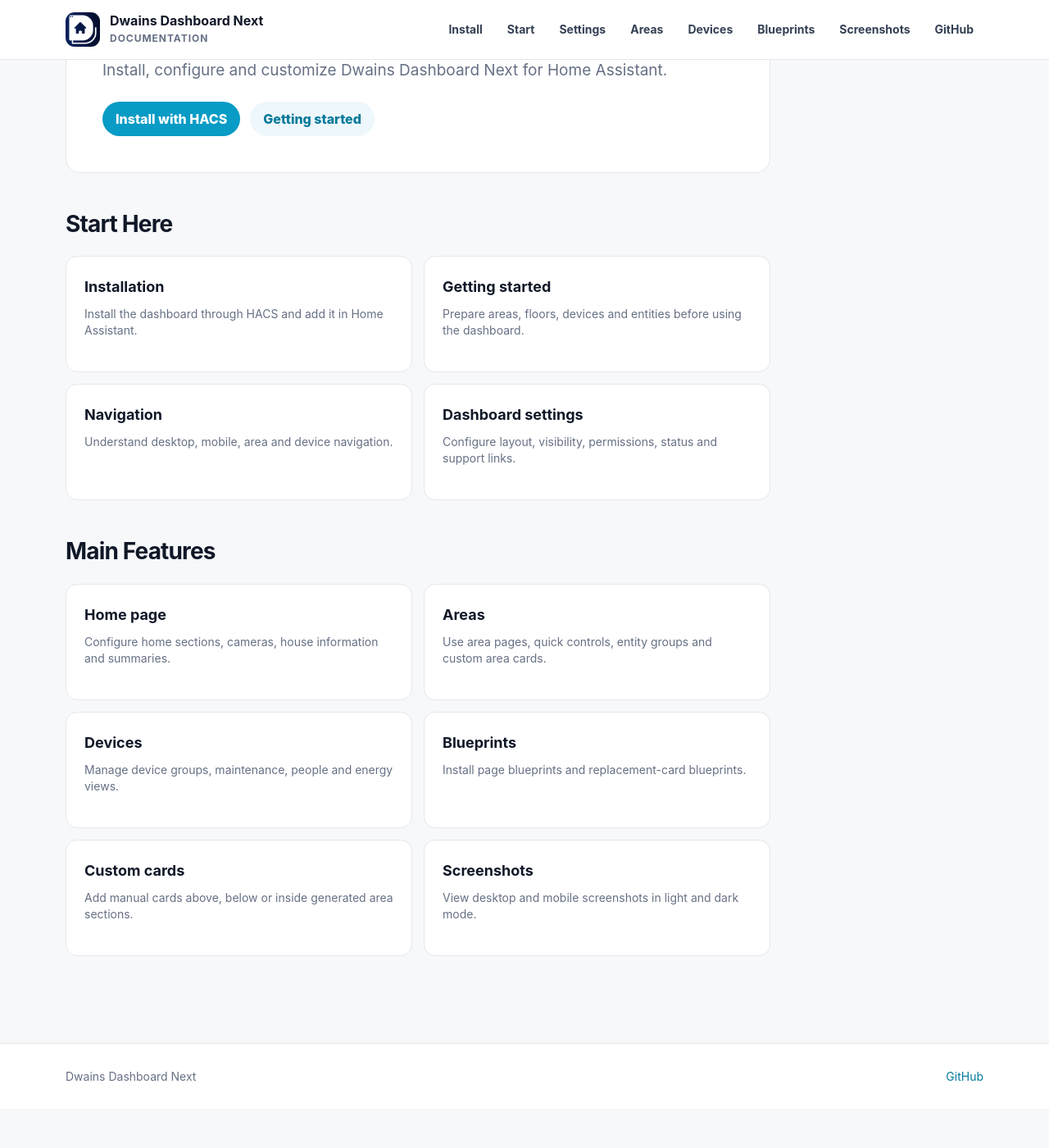
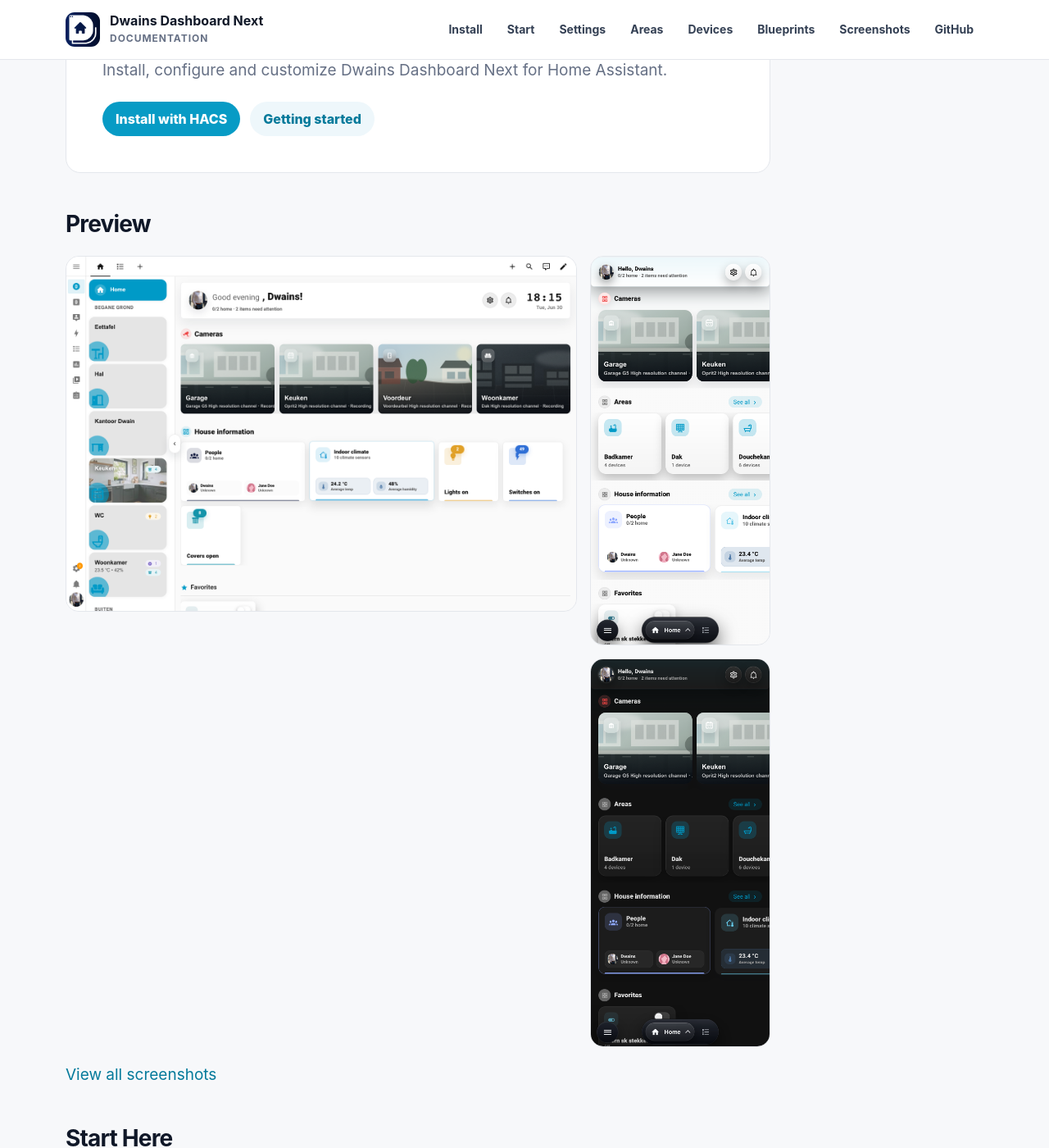
Before and after one commit to dwainscheeren/dwains-dashboard-next, a Jekyll site: the page built from docs/index.md, in a window 1280 px wide and 1400 px high, scrolled down 251 px. Shown: the whole window at 82% size. Built offline with Jekyll 4.4.1, drawn with Linux system fonts in a browser that asks for light colours; our own code applies the rules of GitHub Pages for plain Markdown files; before the commit the page ends 1603 px from its top, so only the background shows below that.

Commit message:
Show screenshots on documentation home

```diff
--- a/docs/assets/docs.css
+++ b/docs/assets/docs.css
@@ -285,6 +285,38 @@ img {
   color: var(--accent-dark);
 }
 
+.screenshot-preview {
+  display: grid;
+  grid-template-columns: minmax(0, 1fr) 220px;
+  gap: 16px;
+  align-items: start;
+  margin: 18px 0 10px;
+}
+
+.screenshot-preview a {
+  display: block;
+  border: 1px solid var(--line);
+  border-radius: 16px;
+  background: var(--surface);
+  overflow: hidden;
+}
+
+.screenshot-preview a:hover {
+  border-color: rgba(7, 155, 197, 0.42);
+  text-decoration: none;
+}
+
+.screenshot-preview img {
+  display: block;
+  width: 100%;
+  border-radius: 0;
+}
+
+.screenshot-preview__mobile {
+  display: grid;
+  gap: 16px;
+}
+
 .doc-grid {
   display: grid;
   grid-template-columns: repeat(2, minmax(0, 1fr));
@@ -358,6 +390,14 @@ img {
     grid-template-columns: 1fr;
   }
 
+  .screenshot-preview {
+    grid-template-columns: 1fr;
+  }
+
+  .screenshot-preview__mobile {
+    grid-template-columns: repeat(2, minmax(0, 1fr));
+  }
+
   .site-footer__inner {
     display: block;
   }
--- a/docs/index.md
+++ b/docs/index.md
@@ -6,6 +6,24 @@
     <a class="button button--secondary" href="getting-started.html">Getting started</a>
   </div>
 </section>
+
+## Preview
+
+<div class="screenshot-preview">
+  <a class="screenshot-preview__desktop" href="screenshots.html">
+    <img src="screenshots/light/desktop/home.png" alt="Dwains Dashboard Next desktop home screen in light mode">
+  </a>
+  <div class="screenshot-preview__mobile">
+    <a href="screenshots.html">
+      <img src="screenshots/light/mobile/home.png" alt="Dwains Dashboard Next mobile home screen in light mode">
+    </a>
+    <a href="screenshots.html">
+      <img src="screenshots/dark/mobile/home.png" alt="Dwains Dashboard Next mobile home screen in dark mode">
+    </a>
+  </div>
+</div>
+
+<p><a href="screenshots.html">View all screenshots</a></p>
 
 ## Start Here
 
```
